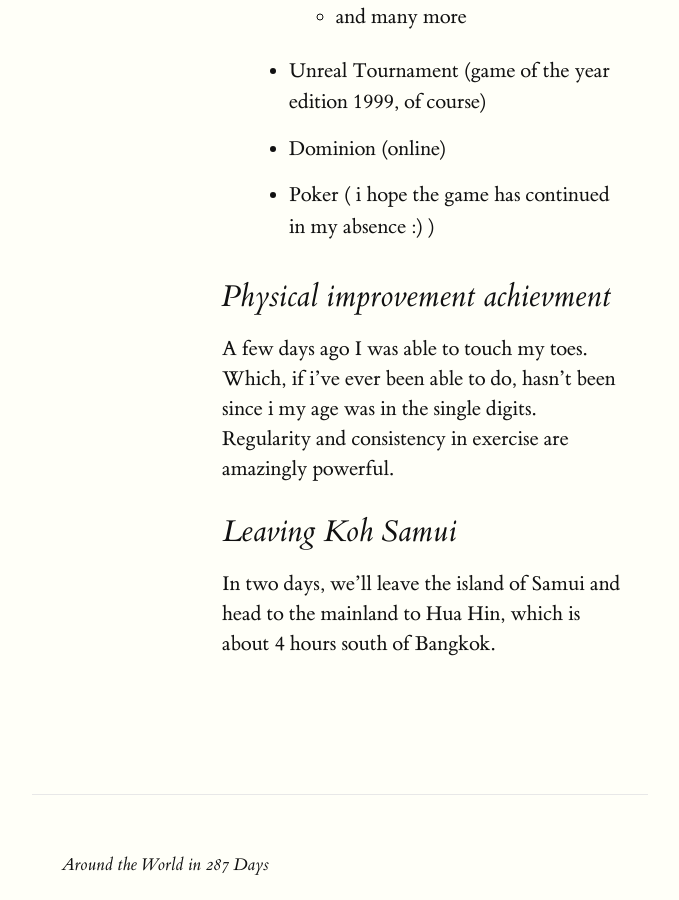
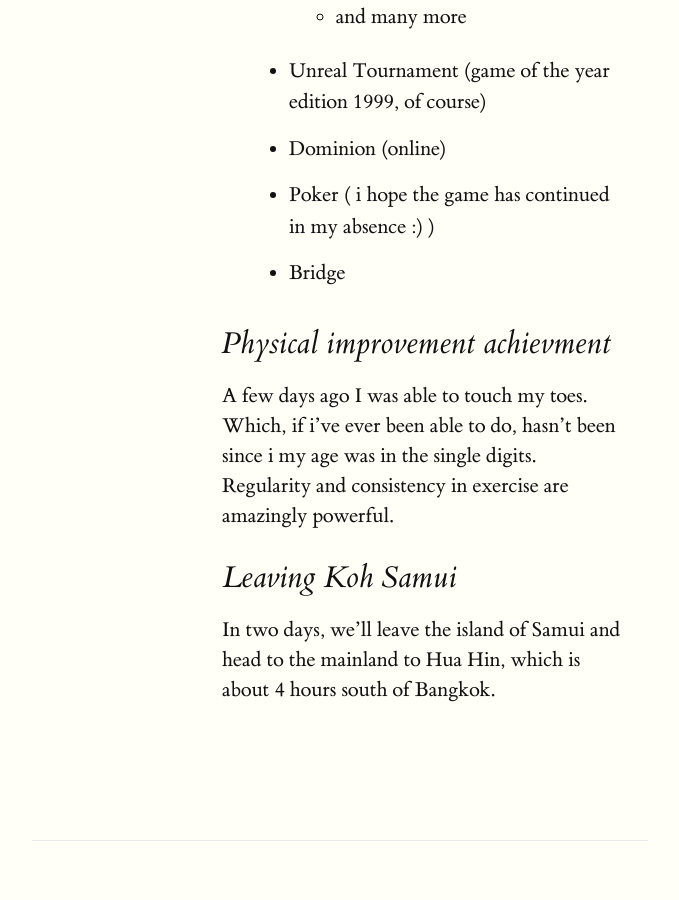
Before and after one commit to nathanlubchenco/blog, a Jekyll site: the page built from novicevagabond/_posts/2016-04-04-misc-1.markdown, in a window 1280 px wide and 900 px high, scrolled down 695 px. Shown: the whole window, without its empty margins (128-807 px from the left). Built offline with Jekyll 4.4.1, drawn with Linux system fonts in a browser that asks for light colours.

Commit message:
add bridge to list

```diff
--- a/novicevagabond/_posts/2016-04-04-misc-1.markdown
+++ b/novicevagabond/_posts/2016-04-04-misc-1.markdown
@@ -17,6 +17,7 @@ categories: Thailand short
 + Unreal Tournament (game of the year edition 1999, of course)
 + Dominion (online)
 + Poker ( i hope the game has continued in my absence :) )
++ Bridge
 
 ## Physical improvement achievment
 
```
